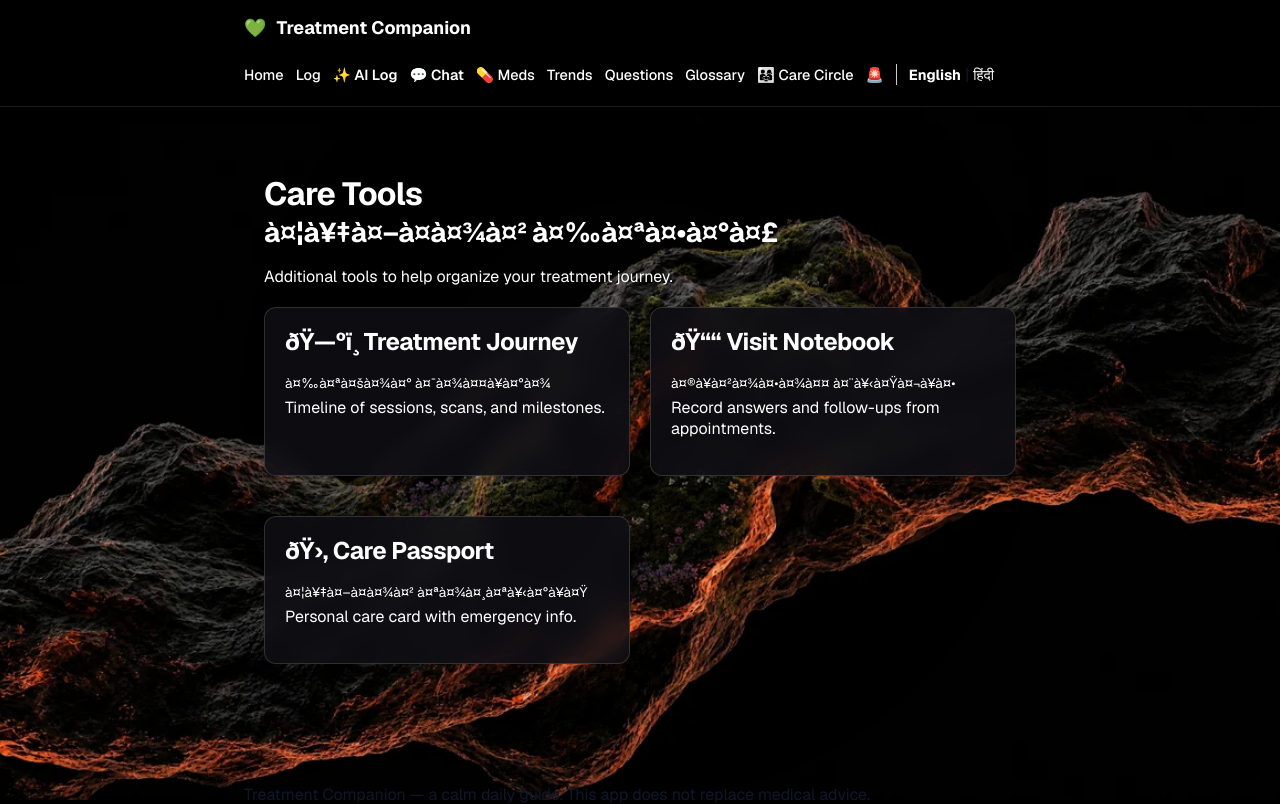
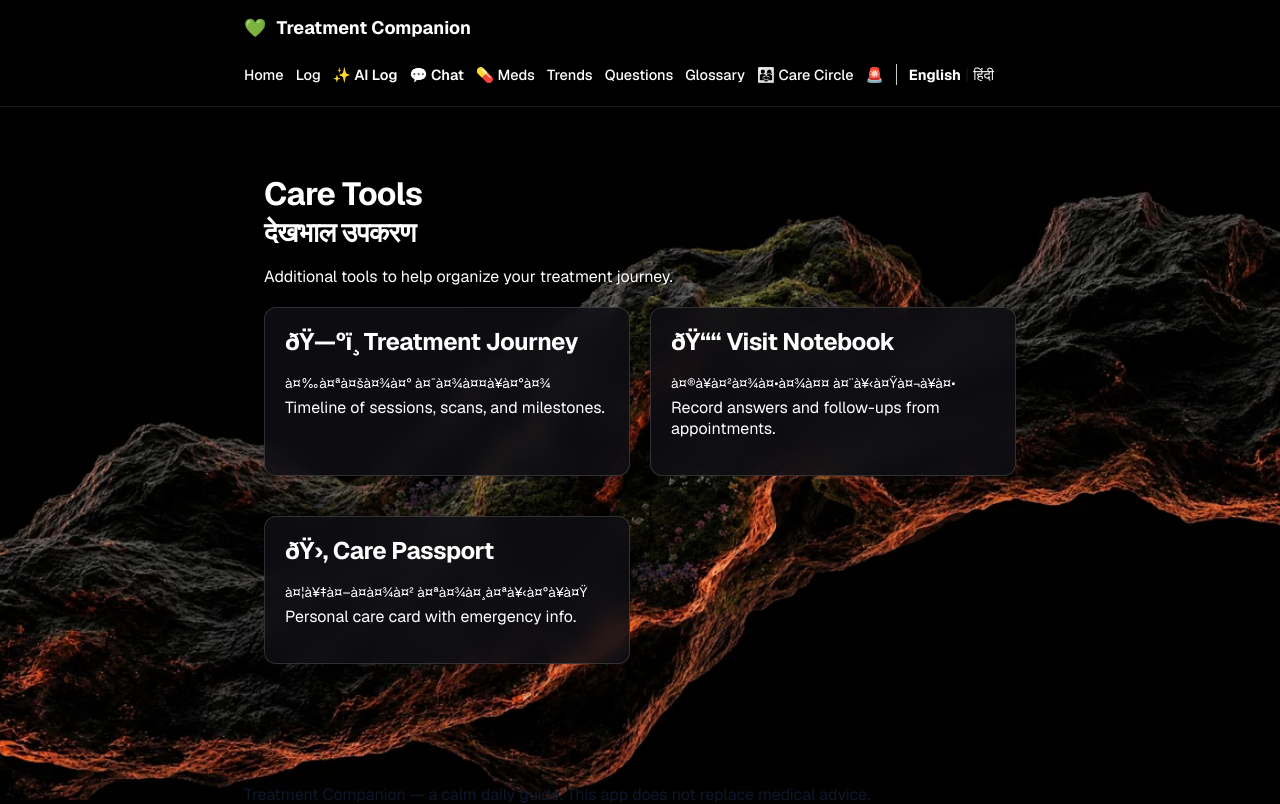
Before and after one commit to arjunkapoorkapadiya-rgb/treatment-companion, a Flask app: page /care-tools/ in a window 1280 px wide. Shown: the top 804 px of the page. Run offline with Flask 3, Linux system fonts and the light colour scheme.

Commit message:
Fix: Repair corrupted Hindi and Emoji text in Care Tools

```diff
--- a/templates/care_tools/ct_index.html
+++ b/templates/care_tools/ct_index.html
@@ -44,7 +44,7 @@
     /* --- END CONTRAST FIX --- */
 </style>
 <div class="ct-container">
-    <h1>Care Tools <span class="hi-text">à¤¦à¥‡à¤–à¤­à¤¾à¤² à¤‰à¤ªà¤•à¤°à¤£</span></h1>
+    <h1>Care Tools <span class="hi-text">देखभाल उपकरण</span></h1>
     <p>Additional tools to help organize your treatment journey.</p>
     <div style="display: grid; grid-template-columns: repeat(auto-fit, minmax(250px, 1fr)); gap: 20px; margin-top: 20px;">
         <a href="{{ url_for('care_tools.journey') }}" class="ct-card" style="text-decoration: none; color: inherit;">
```
